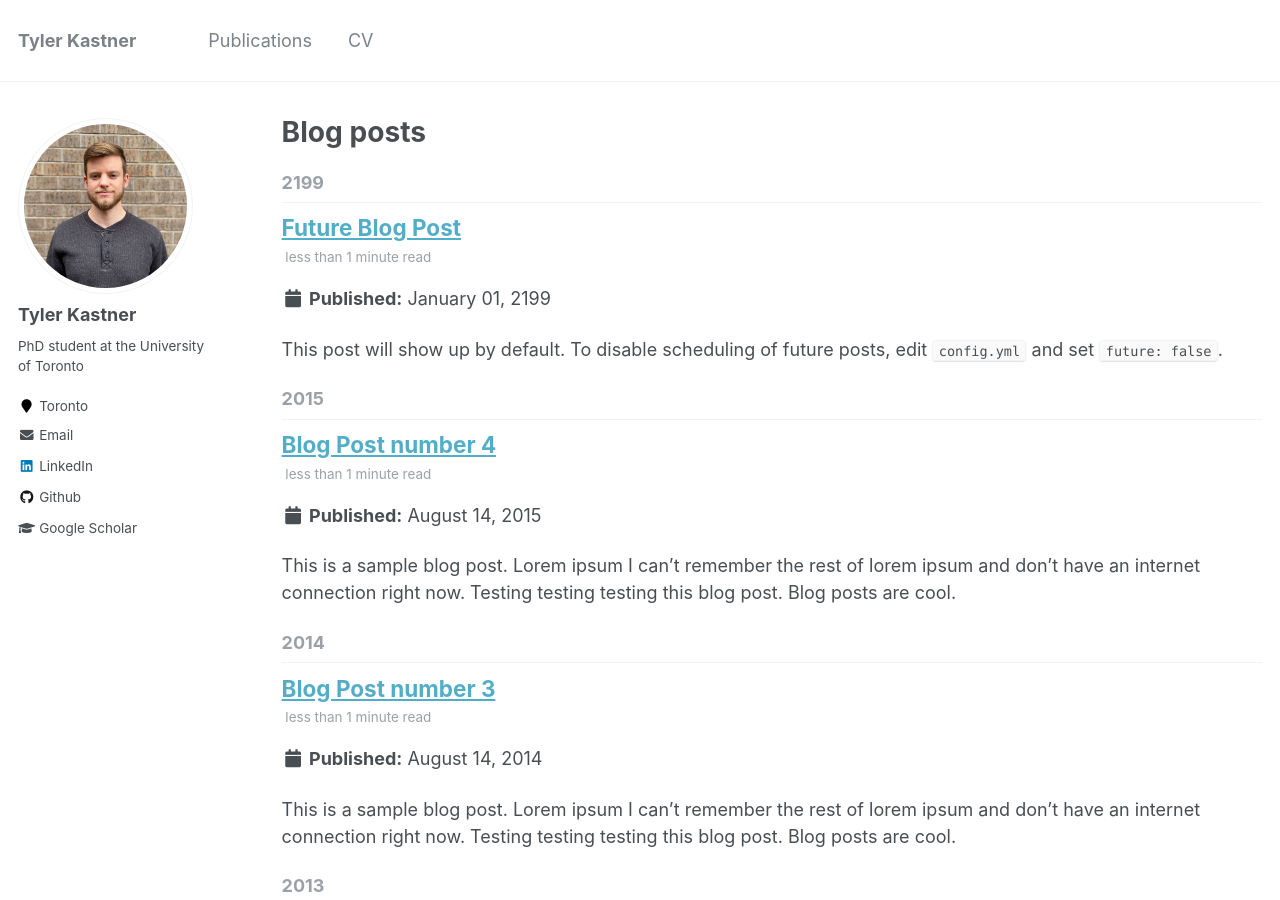
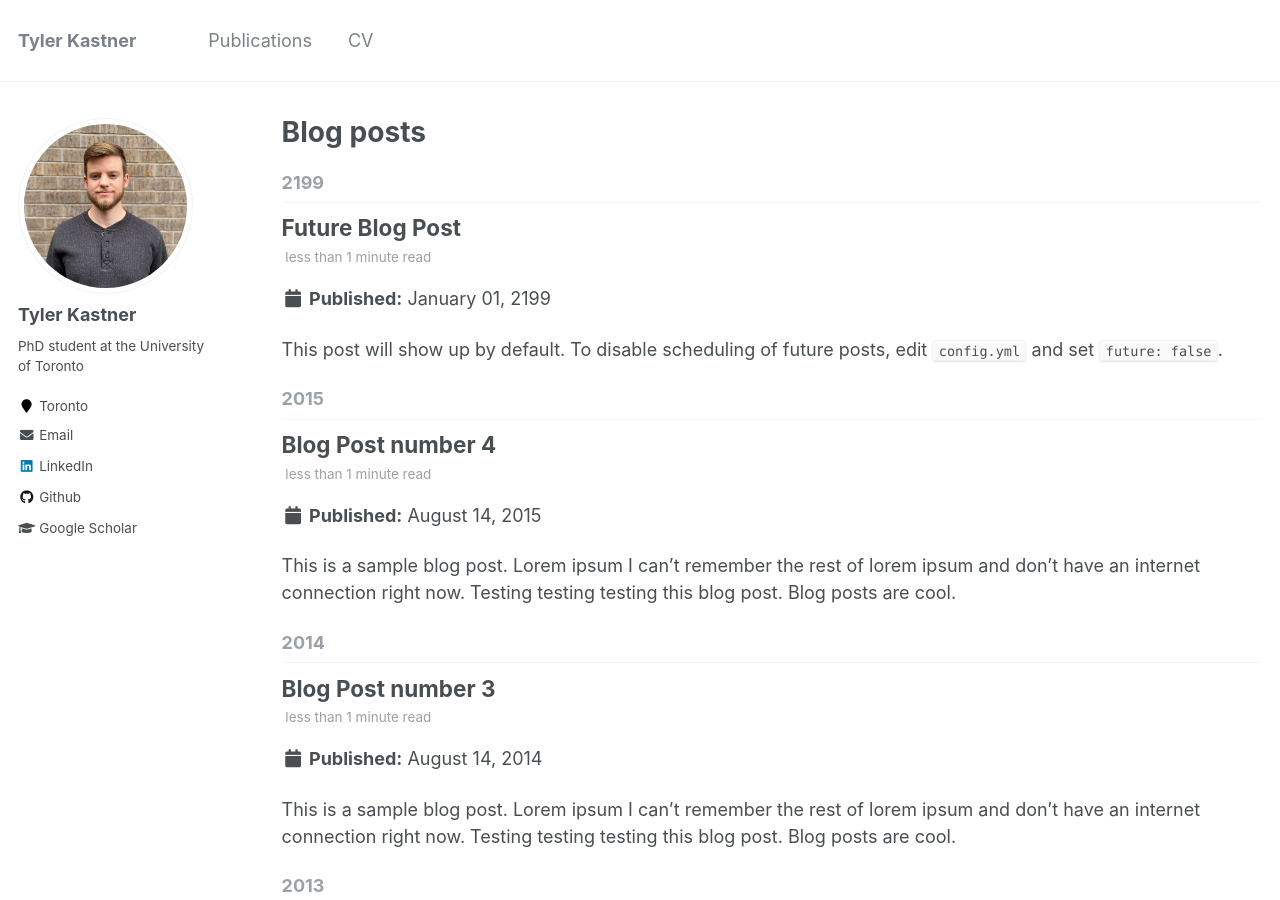
Before and after one commit to tylerkastner/tylerkastner.github.io, a Jekyll site: the page built from _pages/year-archive.html, in a window 1280 px wide and 900 px high. Built offline with Jekyll 4.4.1, drawn with Linux system fonts in a browser that asks for light colours.

```diff
--- a/_includes/archive-single.html
+++ b/_includes/archive-single.html
@@ -27,11 +27,12 @@
     {% endif %}
 
     <h2 class="archive__item-title" itemprop="headline">
-      {% if post.link %}
+      {{ title }}
+<!--       {% if post.link %}
         <a href="{{ post.link }}">{{ title }}</a> <a href="{{ base_path }}{{ post.url }}" rel="permalink"><i class="fa fa-link" aria-hidden="true" title="permalink"></i><span class="sr-only">Permalink</span></a>
       {% else %}
         <a href="{{ base_path }}{{ post.url }}" rel="permalink">{{ title }}</a>
-      {% endif %}
+      {% endif %} -->
     </h2>
 
     {% if post.read_time %}
@@ -57,7 +58,7 @@
     {% elsif post.citation %}
       <p>Recommended citation: {{ post.citation }} </p>
     {% elsif post.paperurl %}
-      <p>View <a href=" {{ post.paperurl }} "><u>here</u></a></p>
+      <p>View <a href=" {{ post.paperurl }} ">here</a></p>
     {% endif %}
 
   </article>
```
Also changed, not shown: _pages/publications.md (+1 -1 lines).
